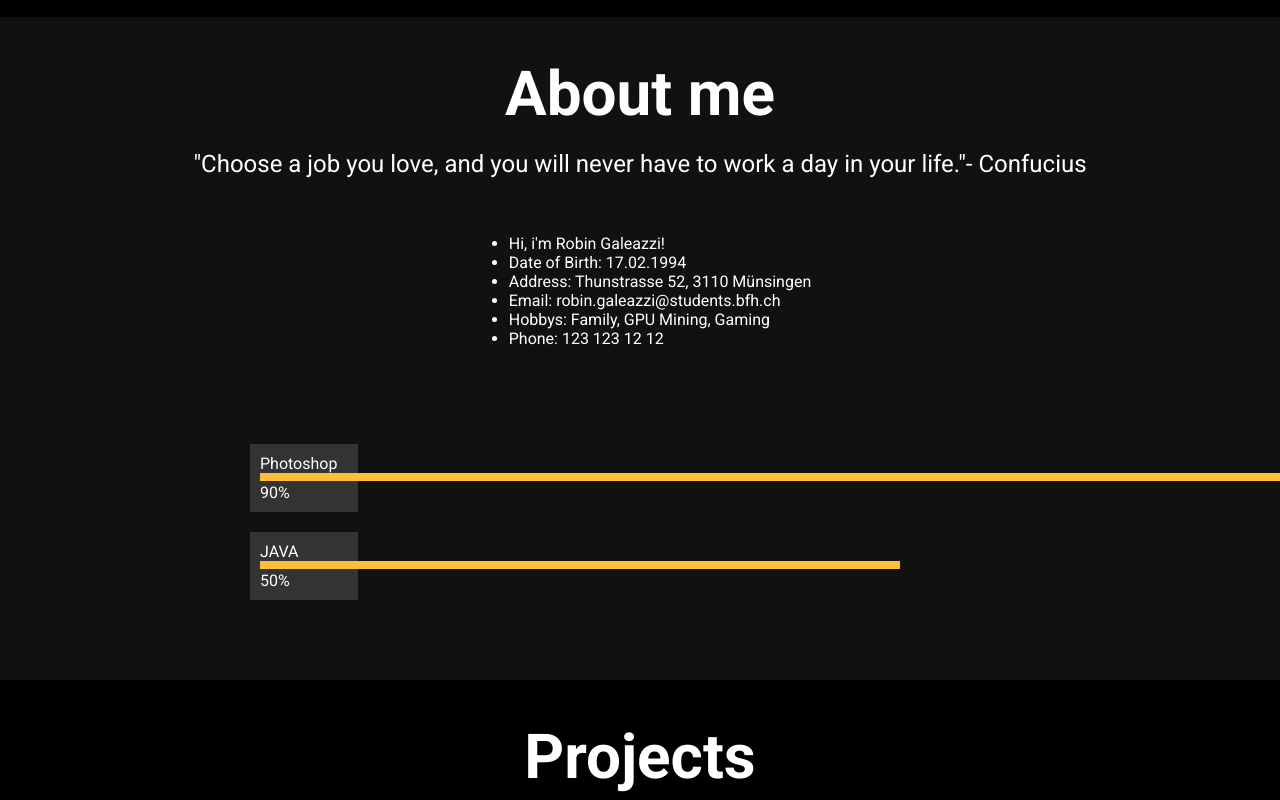
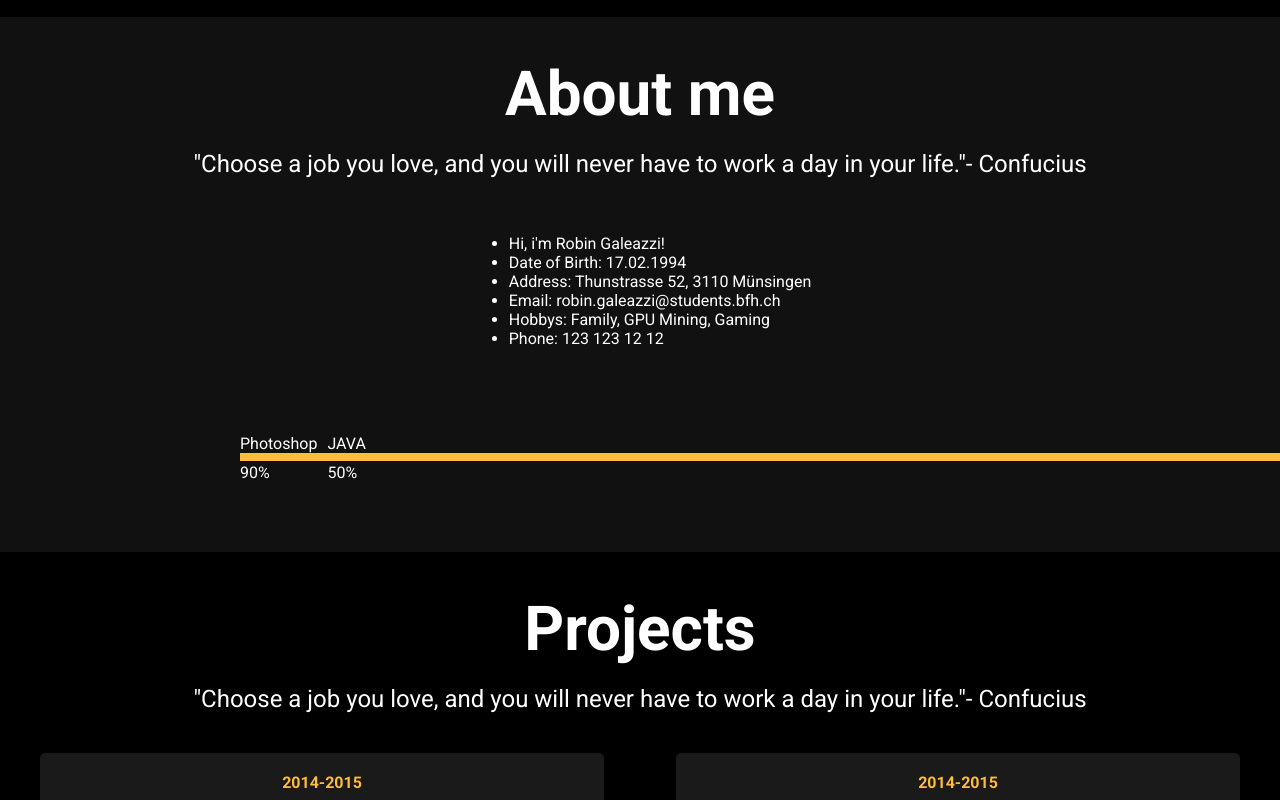
Before and after one commit to DongerDomination/portfolio-page, a plain HTML site: page index.html in a window 1280 px wide. Shown: the part 827-1627 px from the top of the page. Drawn offline with Linux system fonts and the light colour scheme.

Commit message:
About me page updated with Skill bar

```diff
--- a/styles.css
+++ b/styles.css
@@ -247,7 +247,6 @@ nav ul li a:hover {
 
 .skills {
     display: flex;
-    flex-direction: row;
     flex-wrap: wrap;
     justify-content: space-between;
 }
@@ -265,18 +264,9 @@ nav ul li a:hover {
 }
 
 
-.skill {
-    flex-basis: calc(50% - 20px); /* Stellen Sie sicher, dass zwei Fähigkeiten pro Zeile passen, mit etwas Abstand dazwischen */
-    margin: 10px;
-    background-color: #333; /* Dunkler Hintergrund für die Skill-Bar */
-    color: #fff;
-    padding: 10px;
-  }
-
 .skill-name {
     margin-right: 10px; /* Abstand zwischen Skill-Name und Prozentanzeige */
   }
-
 
 .skill-bar {
     background-color: #FFBD39; /* Hintergrundfarbe der gefüllten Skill-Bar */
```
